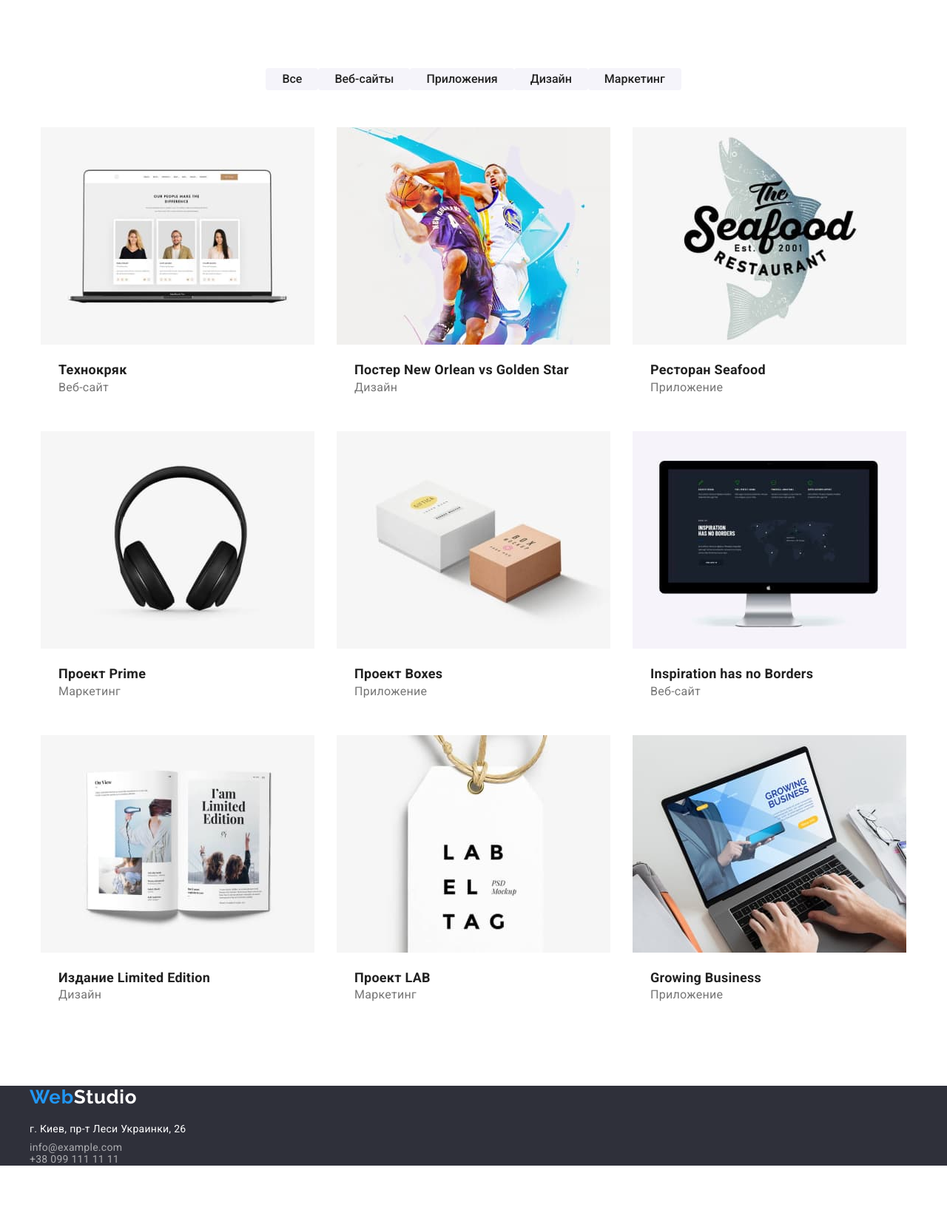
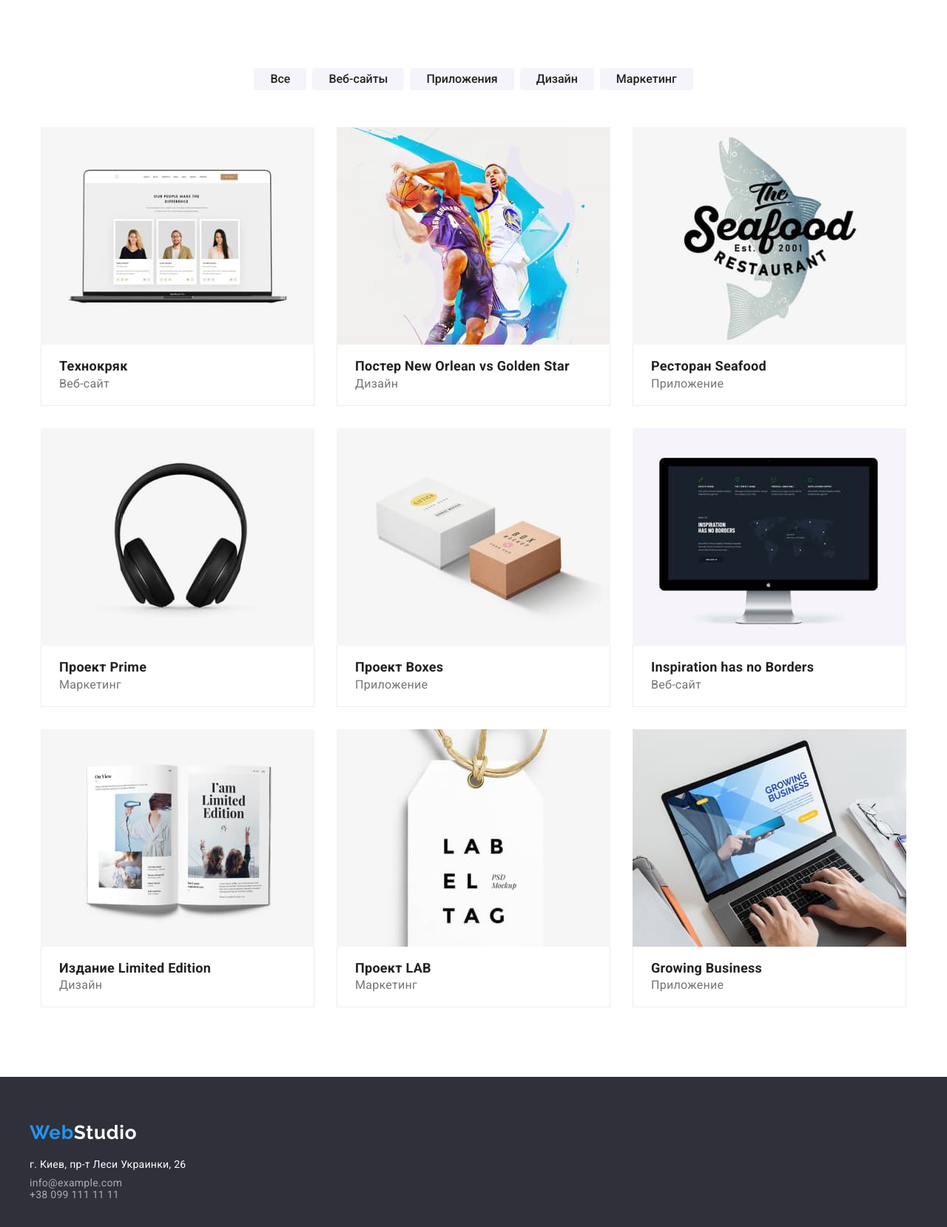
Before and after one commit to nadtosonna/goit-markup-hw-03, a plain HTML site: page portfolio.html in a window 1280 px wide. Shown: the part 83-1742 px from the top of the page at 74% size. Before the commit the page ends 1659 px from the top, so only its background shows below. Drawn offline with nearby package versions, Linux system fonts and the light colour scheme.

Commit message:
hw3 finished

```diff
--- a/css/styles.css
+++ b/css/styles.css
@@ -163,7 +163,13 @@ header {
   display: flex;
   margin-bottom: 94px;
 }
-
+.features-list {
+  margin-right: 30px;
+  width: calc((100% - 90px) / 4);
+}
+.features-list:nth-child(4) {
+  margin-right: 0;
+}
 .features-item {
   margin-bottom: 10px;
 
@@ -187,6 +193,9 @@ header {
   line-height: 1.16;
   text-align: center;
 }
+.section:nth-child(3) {
+  background-color: var(--button-background);
+}
 .team {
   display: flex;
   justify-content: center;
@@ -194,6 +203,7 @@ header {
 }
 .team-member {
   margin-right: 30px;
+  background-color: var(--invert-text-color);
 }
 .team-member:nth-child(4) {
   margin-right: 0;
@@ -212,10 +222,9 @@ header {
   color: var(--main-text-color);
 }
 .footer {
+  padding-top: 60px;
+  padding-bottom: 60px;
   background-color: var(--background-color);
-}
-.footer .logo.footer {
-  margin-top: 60px;
 }
 .address {
   font-style: normal;
@@ -229,12 +238,18 @@ header {
   color: rgba(255, 255, 255, 0.6);
   font-style: normal;
 }
+.footer-contact.email {
+  margin-bottom: 9px;
+}
 
 /* Стили для portfolio.html */
 .filter {
   display: flex;
   justify-content: center;
   margin-bottom: 50px;
+}
+.filter > li:not(:last-child) {
+  margin-right: 8px;
 }
 .portfolio-button {
   padding: 6px 22px;
@@ -272,10 +287,10 @@ header {
   margin-bottom: 0;
 }
 .project-name {
-  margin-top: 20px;
   margin-bottom: 4px;
   margin-left: 24px;
   margin-right: 24px;
+  padding-top: 20px;
 
   color: var(--header-text-color);
   font-size: 18px;
@@ -286,3 +301,9 @@ header {
 
   font-size: 16px;
 }
+.project-text {
+  margin-top: -5px;
+  border-bottom: 1px solid #eeeeee;
+  border-left: 1px solid #eeeeee;
+  border-right: 1px solid #eeeeee;
+}
--- a/portfolio.html
+++ b/portfolio.html
@@ -74,8 +74,10 @@
                 width="370"
                 height="294"
               />
+              <div class="project-text">
                 <h3 class="project-name">Технокряк</h3>
                 <p class="project-description">Веб-сайт</p>
+              </div>
             </li>
             <li class="projects-item">
               <img
@@ -84,8 +86,10 @@
                 width="370"
                 height="294"
               />
+              <div class="project-text">
                 <h3 class="project-name">Постер New Orlean vs Golden Star</h3>
                 <p class="project-description">Дизайн</p>
+              </div>
             </li>
             <li class="projects-item">
               <img
@@ -94,18 +98,24 @@
                 width="370"
                 height="294"
               />
+              <div class="project-text">
                 <h3 class="project-name">Ресторан Seafood</h3>
                 <p class="project-description">Приложение</p>
+              </div>
             </li>
             <li class="projects-item">
               <img src="./images/portfolio/prime.jpg" alt="Наушники" width="370" height="294" />
+              <div class="project-text">
                 <h3 class="project-name">Проект Prime</h3>
                 <p class="project-description">Маркетинг</p>
+              </div>
             </li>
             <li class="projects-item">
               <img src="./images/portfolio/boxes.jpg" alt="Коробочки" width="370" height="294" />
+              <div class="project-text">
                 <h3 class="project-name">Проект Boxes</h3>
                 <p class="project-description">Приложение</p>
+              </div>
             </li>
             <li class="projects-item">
               <img
@@ -114,8 +124,10 @@
                 width="370"
                 height="294"
               />
+              <div class="project-text">
                 <h3 class="project-name">Inspiration has no Borders</h3>
                 <p class="project-description">Веб-сайт</p>
+              </div>
             </li>
             <li class="projects-item">
               <img
@@ -124,13 +136,17 @@
                 width="370"
                 height="294"
               />
+              <div class="project-text">
                 <h3 class="project-name">Издание Limited Edition</h3>
                 <p class="project-description">Дизайн</p>
+              </div>
             </li>
             <li class="projects-item">
               <img src="./images/portfolio/lab.jpg" alt="Бирка" width="370" height="294" />
+              <div class="project-text">
                 <h3 class="project-name">Проект LAB</h3>
                 <p class="project-description">Маркетинг</p>
+              </div>
             </li>
             <li class="projects-item">
               <img
@@ -139,8 +155,10 @@
                 width="370"
                 height="294"
               />
+              <div class="project-text">
                 <h3 class="project-name">Growing Business</h3>
                 <p class="project-description">Приложение</p>
+              </div>
             </li>
           </ul>
         </section>
```
Also changed, not shown: index.html (+1 -1 lines). Lines whose indentation alone changed are shown as unchanged.
